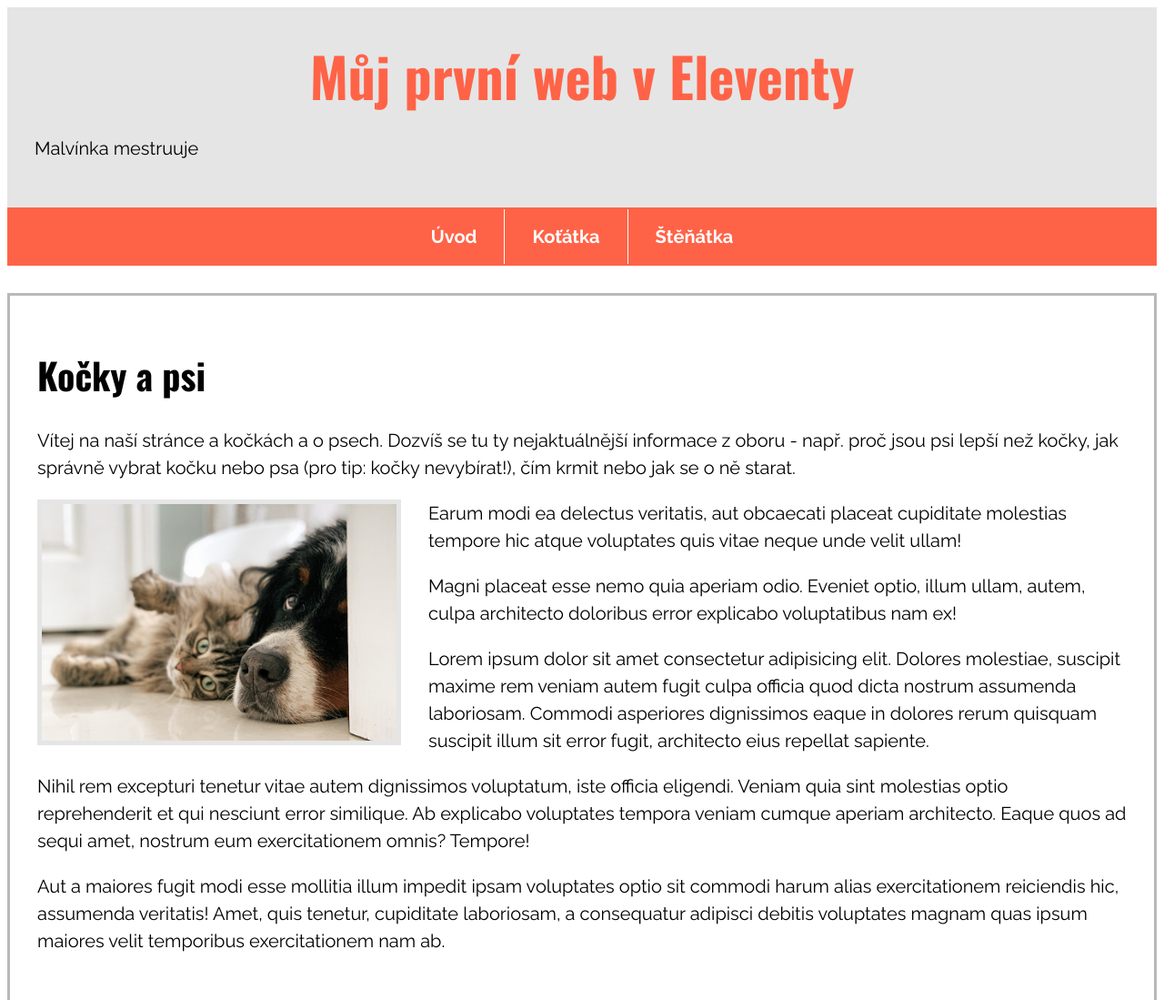
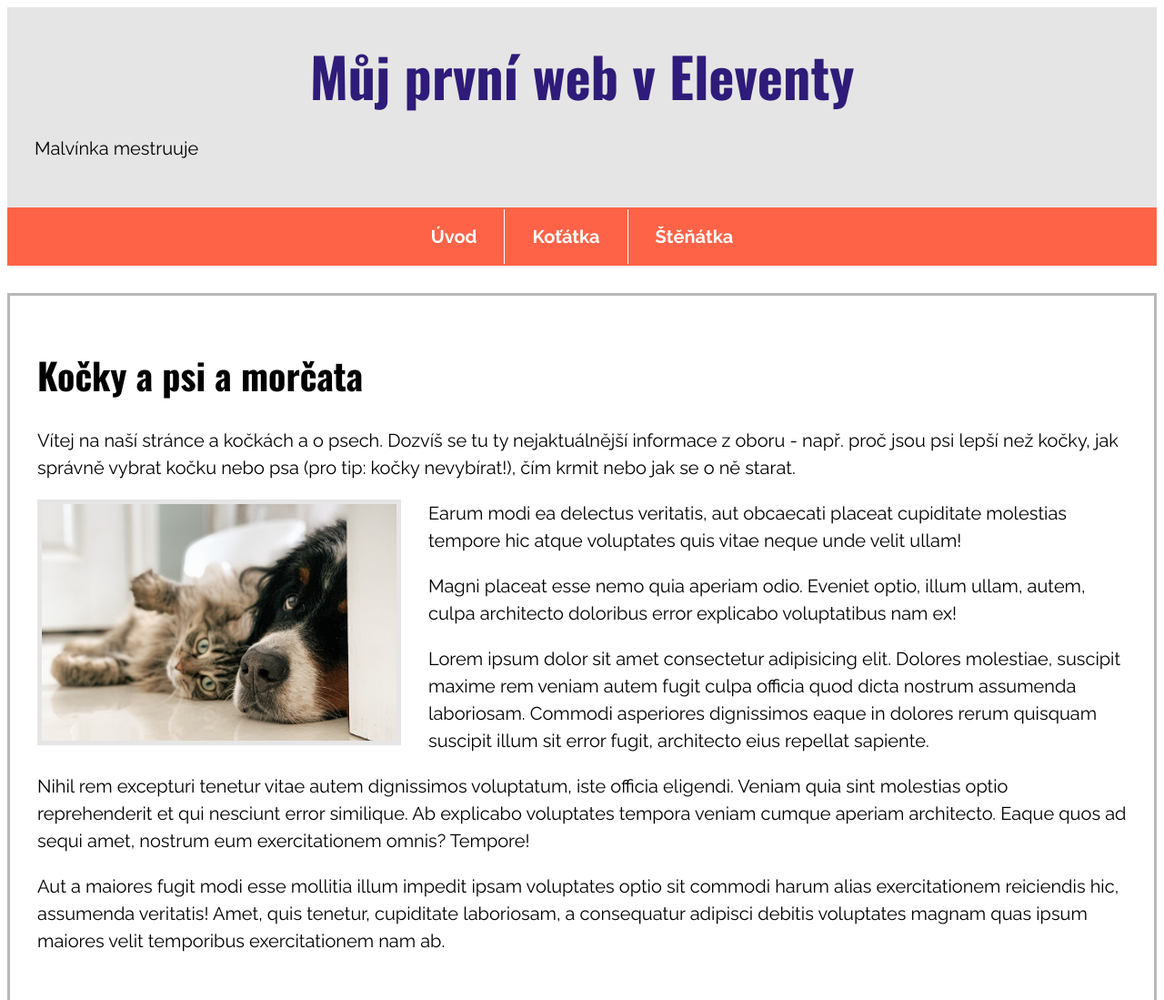
Before and after one commit to dolekr/pvni-web, an Eleventy site: page index.html in a window 1280 px wide. Shown: the top 1099 px of the page at 91% size. Built offline with nearby package versions, Linux system fonts and the light colour scheme; Eleventy itself is replaced by a stand-in of ours; files that its build step writes are made by us from their sources.

Commit message:
druhy commit

```diff
--- a/css/style.css
+++ b/css/style.css
@@ -25,7 +25,7 @@ h1, h2, h3, h4, h5, h6 {
   margin: 0;
   font-size: 3em;
   text-align: center;
-  color: #ff6347;
+  color: #2f1b79;
 }
 
 .menu {
--- a/index.html
+++ b/index.html
@@ -3,7 +3,7 @@ layout: moje-sablona.njk
 title: Můj první web v Eleventy
 ---
 
-<h1>Kočky a psi</h1>
+<h1>Kočky a psi a morčata</h1>
 
 <p>Vítej na naší stránce a kočkách a o psech. Dozvíš se tu ty nejaktuálnější informace z oboru - např. proč jsou psi lepší než kočky, jak správně vybrat kočku nebo psa (pro tip: kočky nevybírat!), čím krmit nebo jak se o ně starat.</p>
 
```
